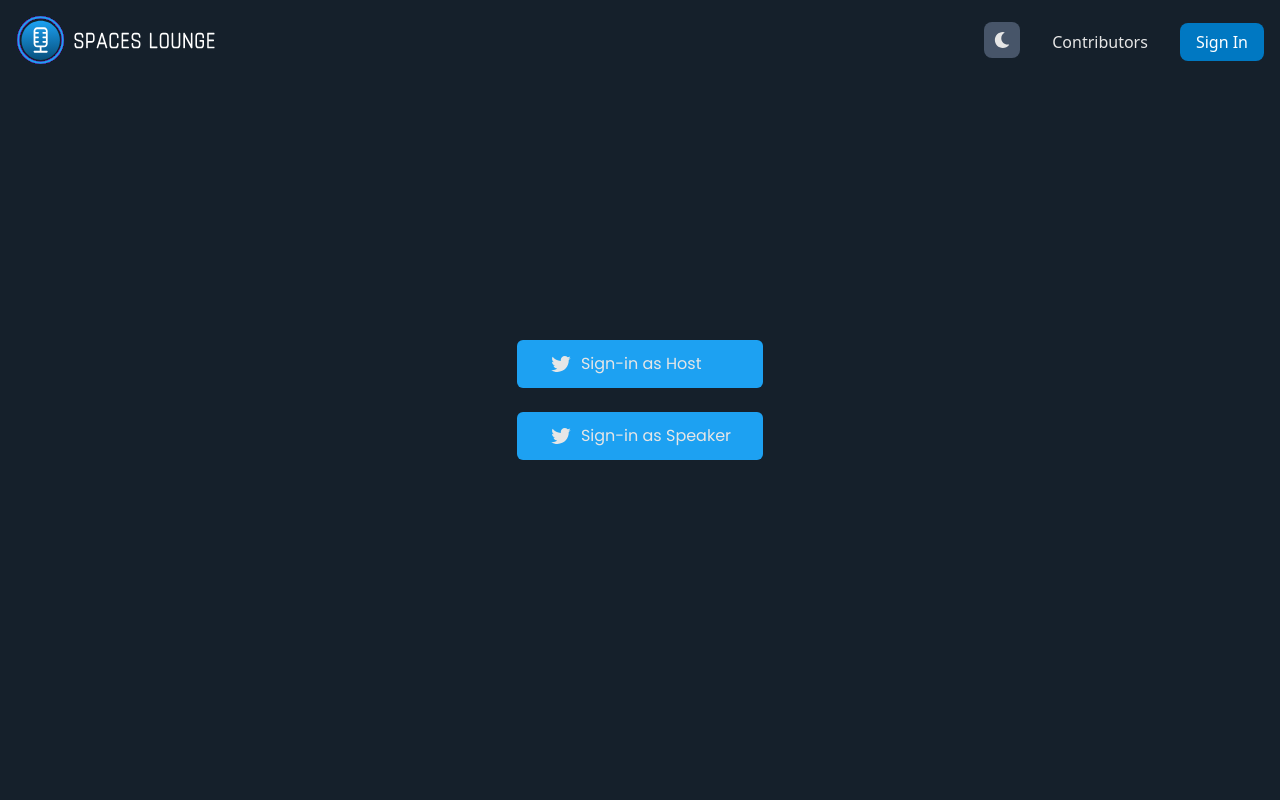
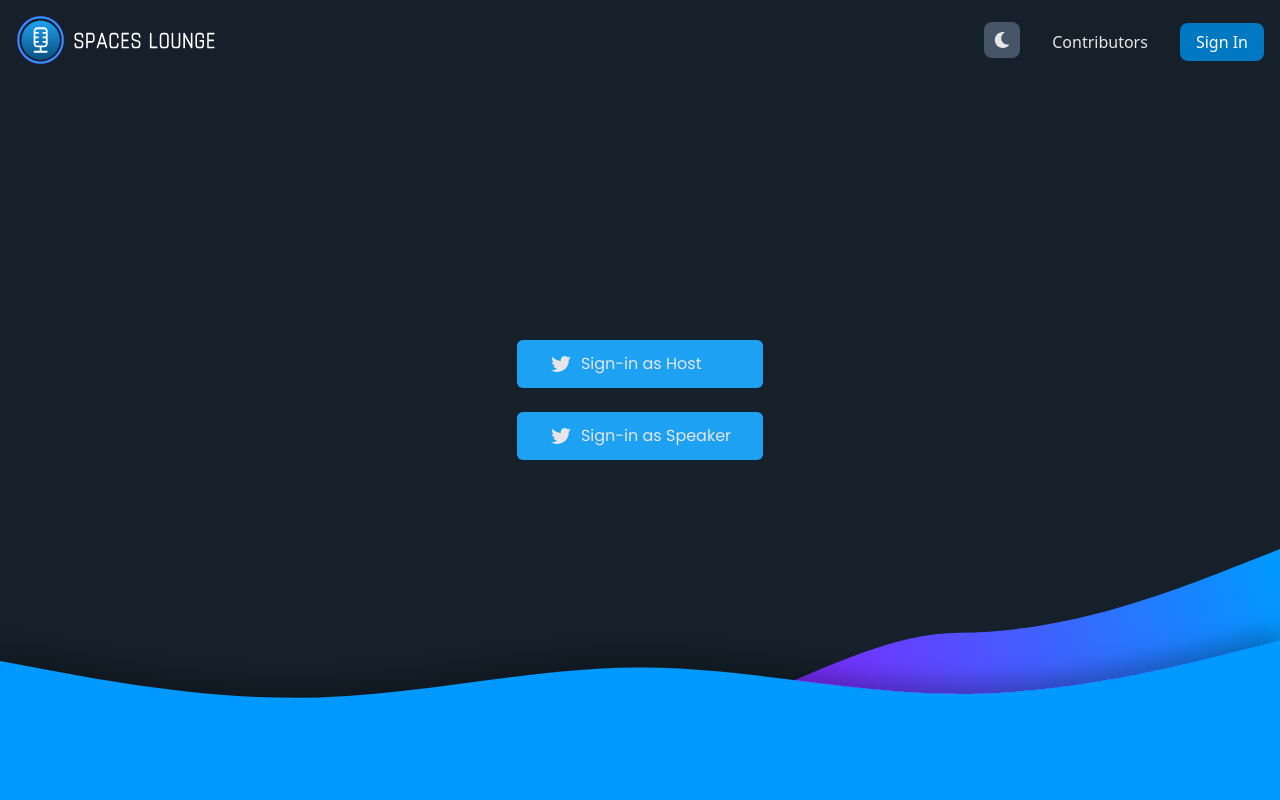
Before and after one commit to avie-dev/spaceslounge, a Next.js app: page /sign-up in a window 1280 px wide. Shown: the top 800 px of the page. Built offline with nearby package versions, Linux system fonts and the light colour scheme.

Commit message:
feat: added wave.svg in sign-up.js

```diff
--- a/pages/sign-up.js
+++ b/pages/sign-up.js
@@ -1,15 +1,17 @@
 import React from "react";
-
+import Image from "next/image";
 import Link from "next/link";
 import { AiOutlineTwitter } from "react-icons/ai";
+import wave from "../public/wave.svg";
 
 export default function SignUp() {
   return (
-    <div className="h-screen flex justify-center items-center">
-      <section className="flex flex-col gap-6">
+    <div className="h-screen flex justify-center items-center flex-col relative">
+      <section className="flex flex-col gap-6 absolute">
         <SignInButton path={"/host"} text={"Sign-in as Host"} />
         <SignInButton path={"/speaker"} text={"Sign-in as Speaker"} />
       </section>
+      <Image src={wave} alt="" className="w-full mt-auto" />
     </div>
   );
 }
```
Also changed, not shown: public/wave.svg (added).
